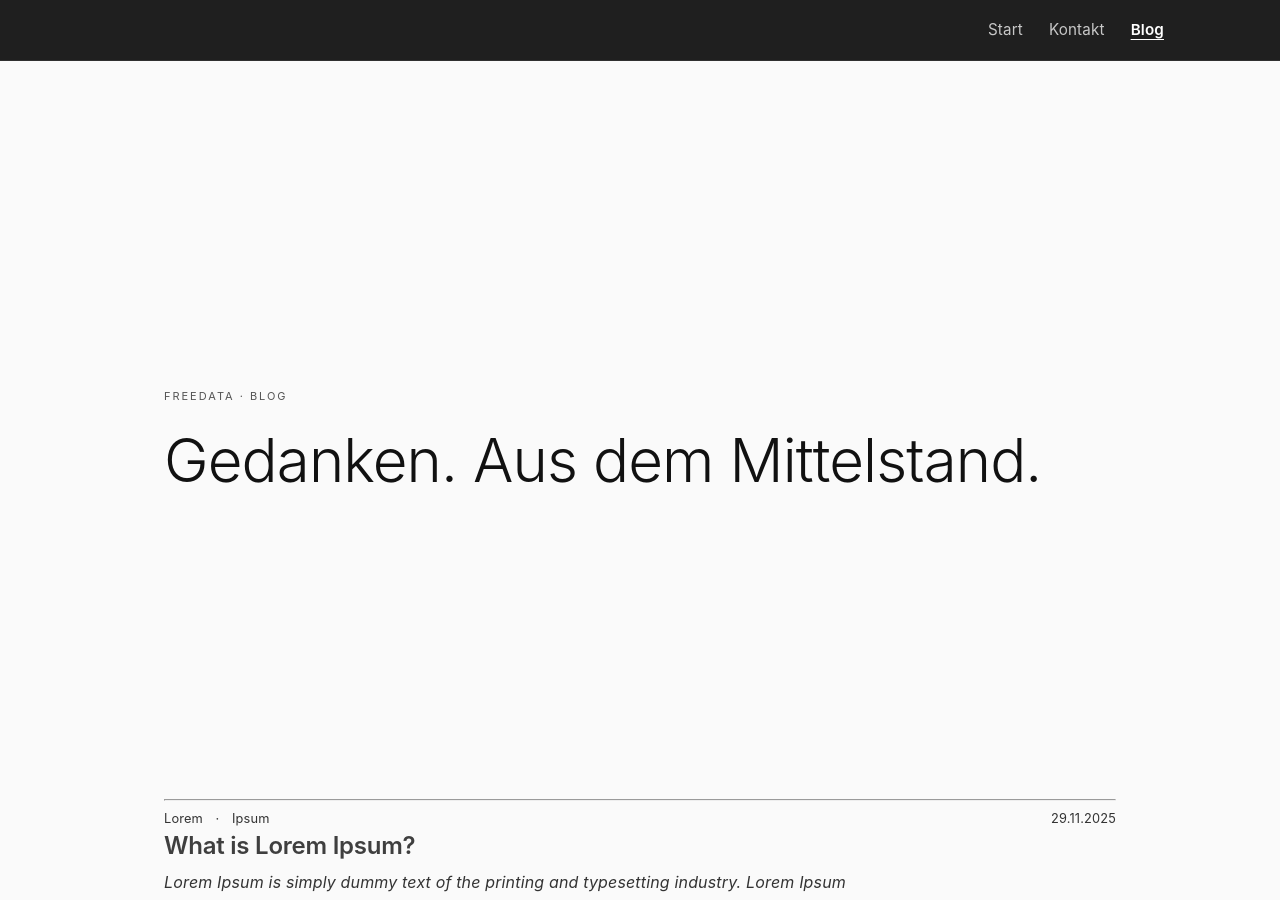
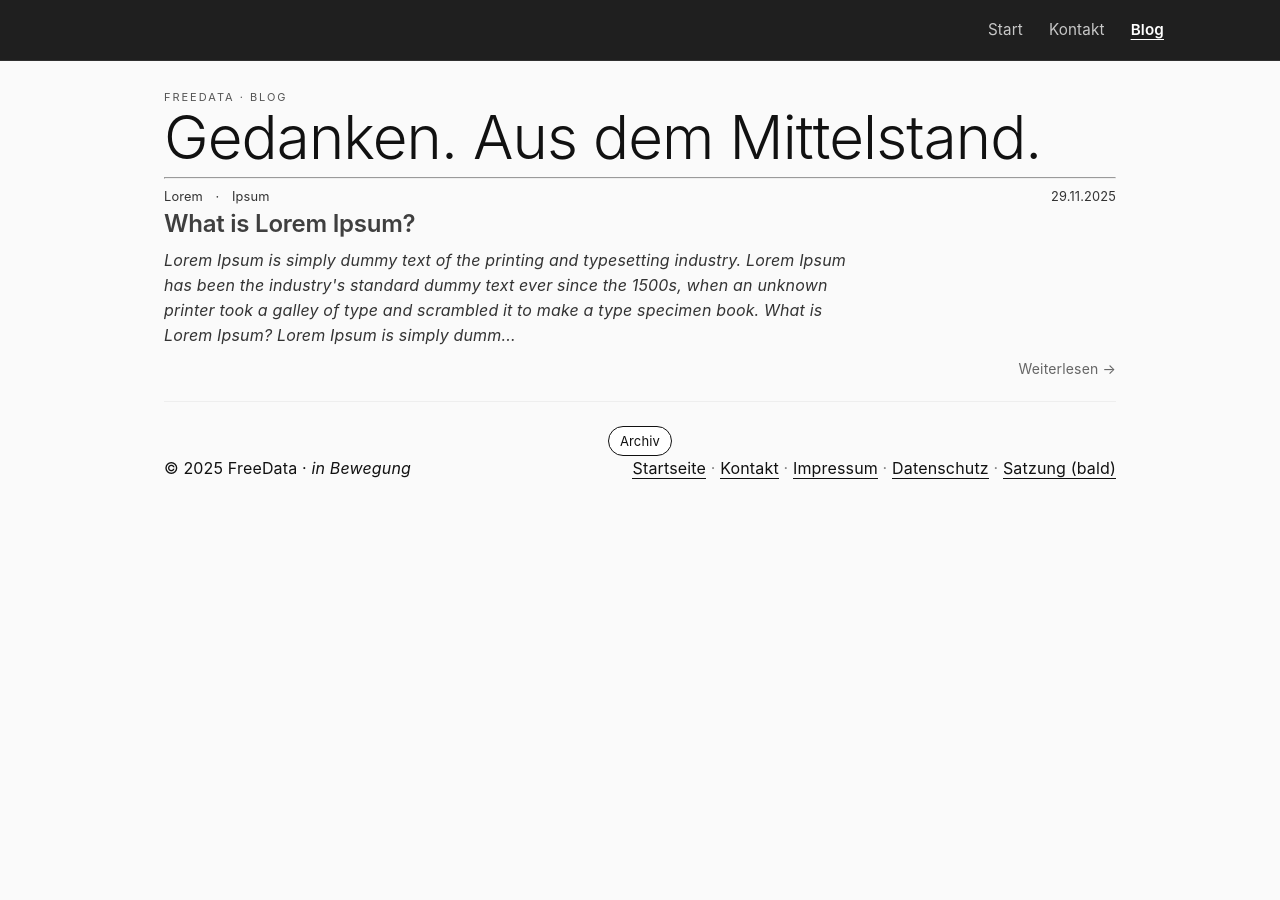
Before and after one commit to freedata-coop/freedata-coop.github.io, a Jekyll site: the page built from blog/index.html, in a window 1280 px wide and 900 px high. Built offline with Jekyll 4.4.1, drawn with Linux system fonts in a browser that asks for light colours; the list of posts is cut into pages by our own code.

Commit message:
(test): customize blog

```diff
--- a/_layouts/post.html
+++ b/_layouts/post.html
@@ -4,7 +4,7 @@ layout: page_no_title
 
 <article class="blog-post">
 
-  <section class="hero">
+  <section class="page-hero">
     <div class="kicker">FreeData · Gedanken</div>
       <h1>{{ page.title }}</h1>
   </section>
--- a/blog/archiv/index.html
+++ b/blog/archiv/index.html
@@ -5,7 +5,7 @@ layout: page_no_title
 theme: light
 ---
 
-<section class="hero">
+<section class="page-hero">
   <div class="kicker">FreeData · Archiv</div>
   <h1>Alle Beiträge nach Jahr.</h1>
 </section>
--- a/blog/index.html
+++ b/blog/index.html
@@ -6,7 +6,7 @@ layout: page_no_title
 theme: light
 ---
 
-<section class="hero">
+<section class="page-hero">
   <div class="kicker">FreeData · Blog</div>
   <h1>Gedanken. Aus dem Mittelstand.</h1>
 </section>
```
